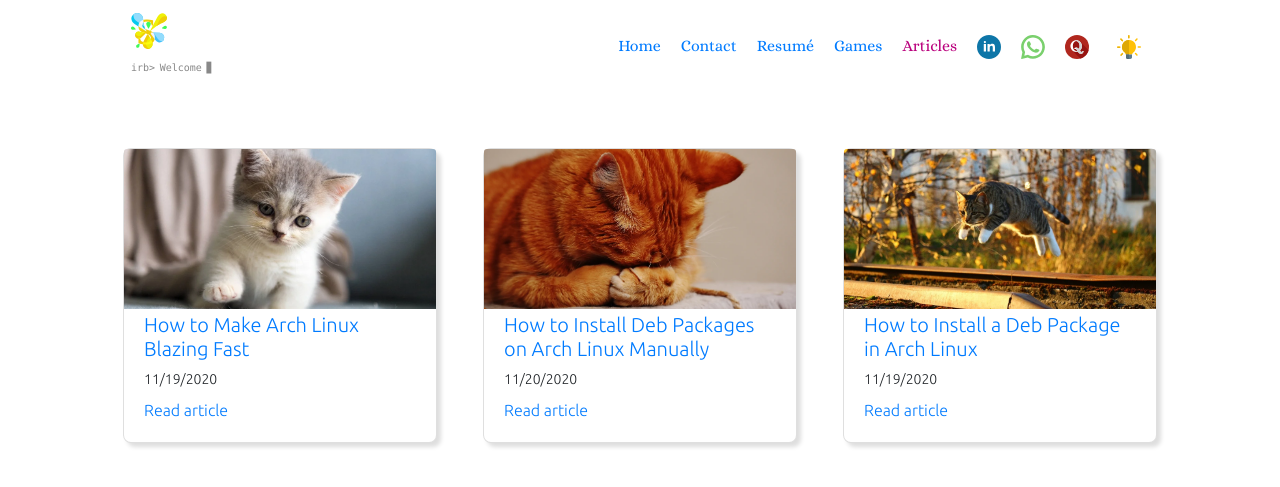
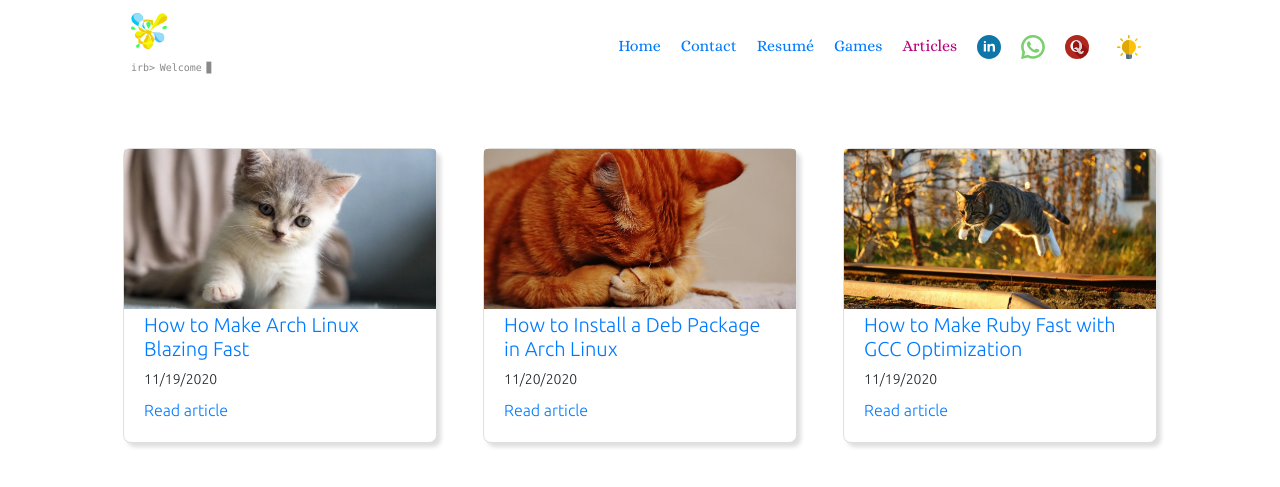
Before and after one commit to Souravgoswami/souravgoswami.github.io, a Jekyll site: the page built from _posts/2020-11-19-articles.html, in a window 1280 px wide. Shown: the top 487 px of the page. Built offline with Jekyll 4.4.1, drawn with Linux system fonts in a browser that asks for light colours; nearby versions of some CDN libraries; library files that are not in the unit come from our copies.

Commit message:
Fixed post title

```diff
--- a/_posts/2020-11-19-articles.html
+++ b/_posts/2020-11-19-articles.html
@@ -19,7 +19,11 @@ stylesheet: "/assets/css/articles"
 			</a>
 
 			<div class="card-body">
-				<a href="/articles/how-to-make-archlinux-blazing-fast"><h5>How to Make Arch Linux Blazing Fast</h5></a>
+				<a href="/articles/how-to-make-archlinux-blazing-fast">
+					<h5>
+						How to Make Arch Linux Blazing Fast
+					</h5>
+				</a>
 				<date>11/19/2020</date>
 				<a href="/articles/how-to-make-archlinux-blazing-fast">Read article</a>
 			</div>
@@ -35,7 +39,11 @@ stylesheet: "/assets/css/articles"
 			</a>
 
 			<div class="card-body">
-				<a href="/articles/how-to-install-deb-packages-on-arch-linux"><h5>How to Install Deb Packages on Arch Linux Manually</h5></a>
+				<a href="/articles/how-to-install-deb-packages-on-arch-linux">
+					<h5>
+						How to Install a Deb Package in Arch Linux
+					</h5>
+				</a>
 				<date>11/20/2020</date>
 				<a href="/articles/how-to-install-deb-packages-on-arch-linux">Read article</a>
 			</div>
@@ -53,7 +61,7 @@ stylesheet: "/assets/css/articles"
 			<div class="card-body">
 				<a href="/articles/how-to-make-ruby-fast-with-gcc-optimization">
 					<h5>
-						How to Install a Deb Package in Arch Linux
+						How to Make Ruby Fast with GCC Optimization
 					</h5>
 				</a>
 				<date>11/19/2020</date>
```
